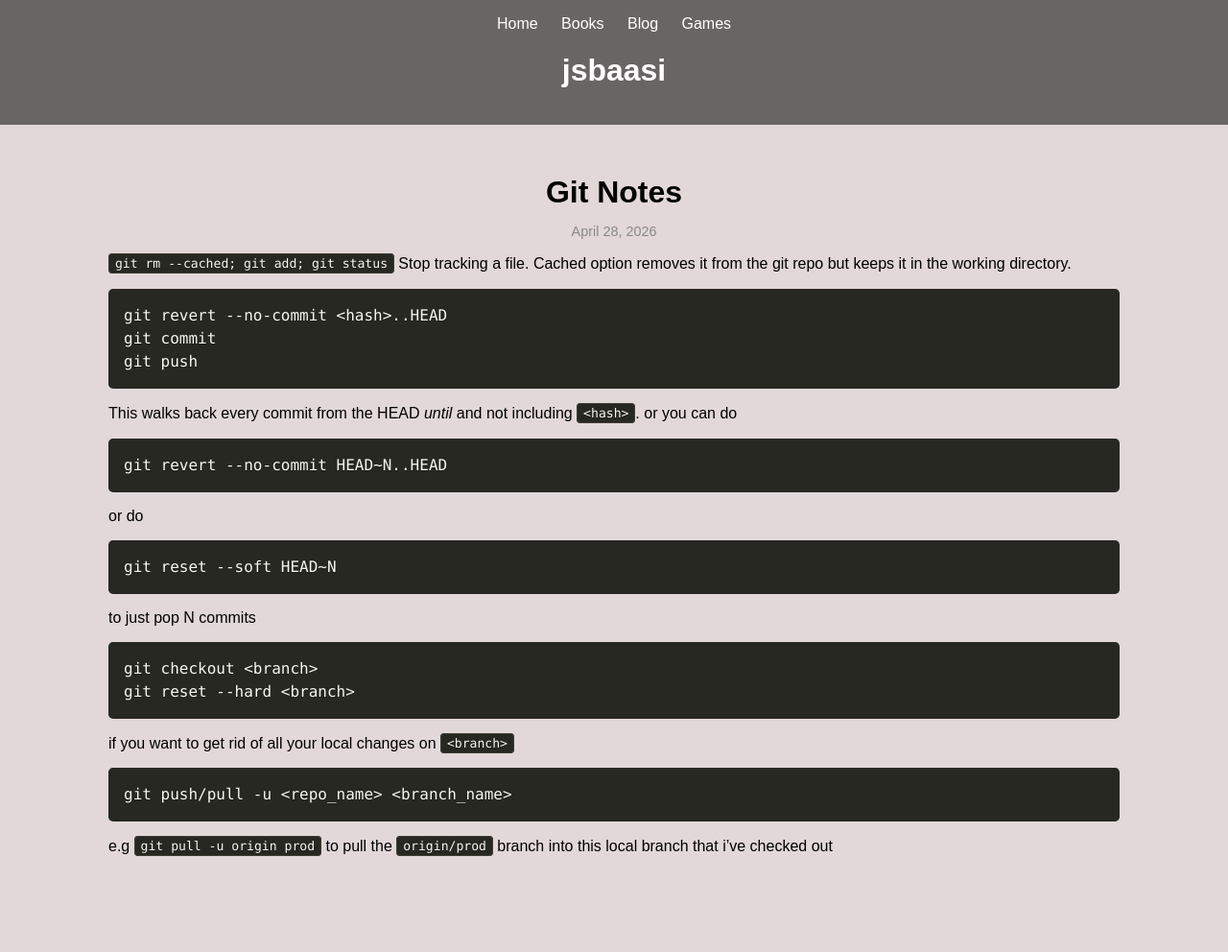
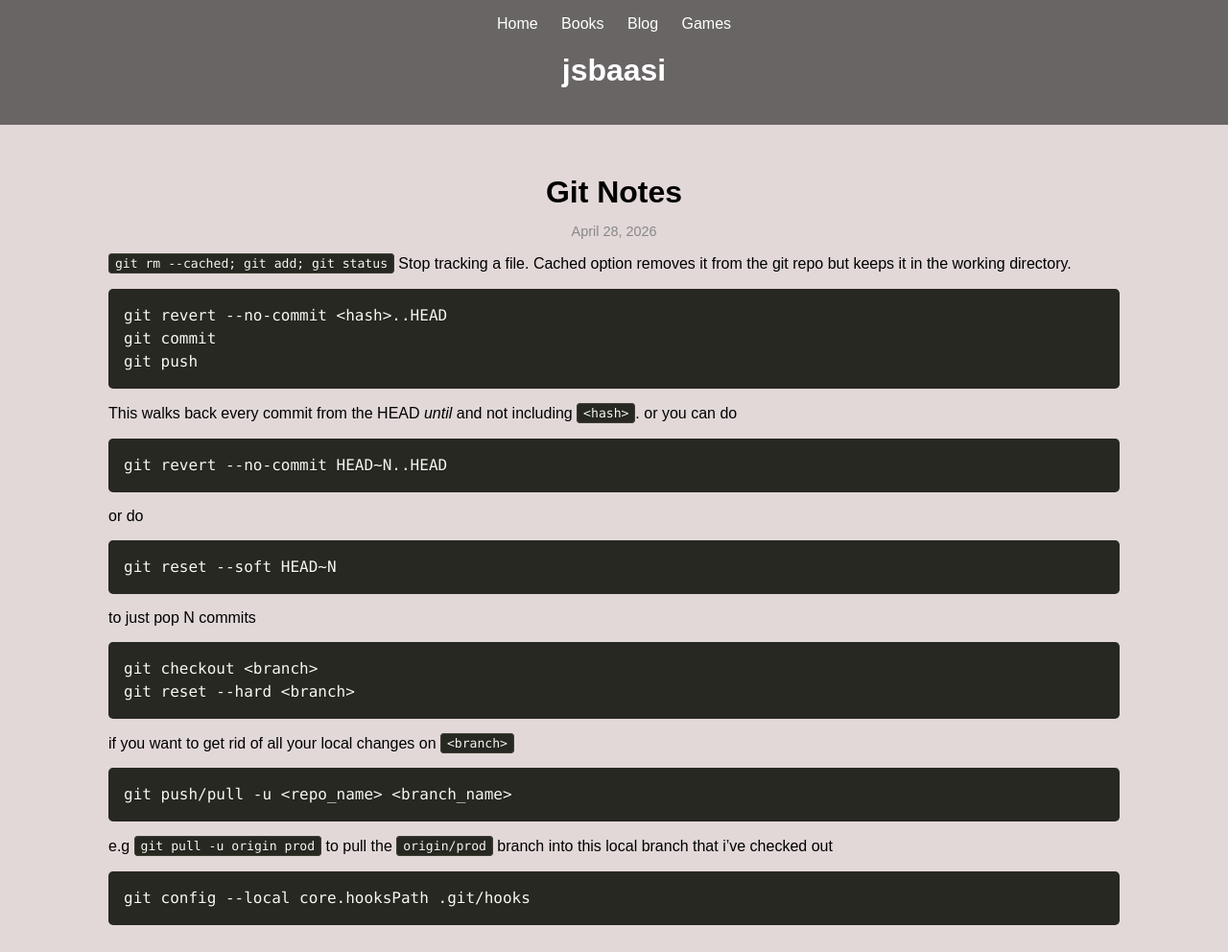
Before and after one commit to jsbaasi/jsbaasi.github.io, a Jekyll site: the page built from _posts/2026-04-28-git-notes.md, in a window 1280 px wide. Shown: the whole page at 96% size. Built offline with Jekyll 4.4.1, drawn with Linux system fonts in a browser that asks for light colours; before the commit the page ends 928 px from its top, so only the background shows below that.

Commit message:
vault backup: 2026-06-10 12:03:31

````diff
--- a/_posts/2026-04-28-git-notes.md
+++ b/_posts/2026-04-28-git-notes.md
@@ -31,3 +31,6 @@ if you want to get rid of all your local changes on `<branch>`
 git push/pull -u <repo_name> <branch_name>
 ```
 e.g `git pull -u origin prod` to pull the `origin/prod` branch into this local branch that i've checked out
+```
+git config --local core.hooksPath .git/hooks
+```
````
